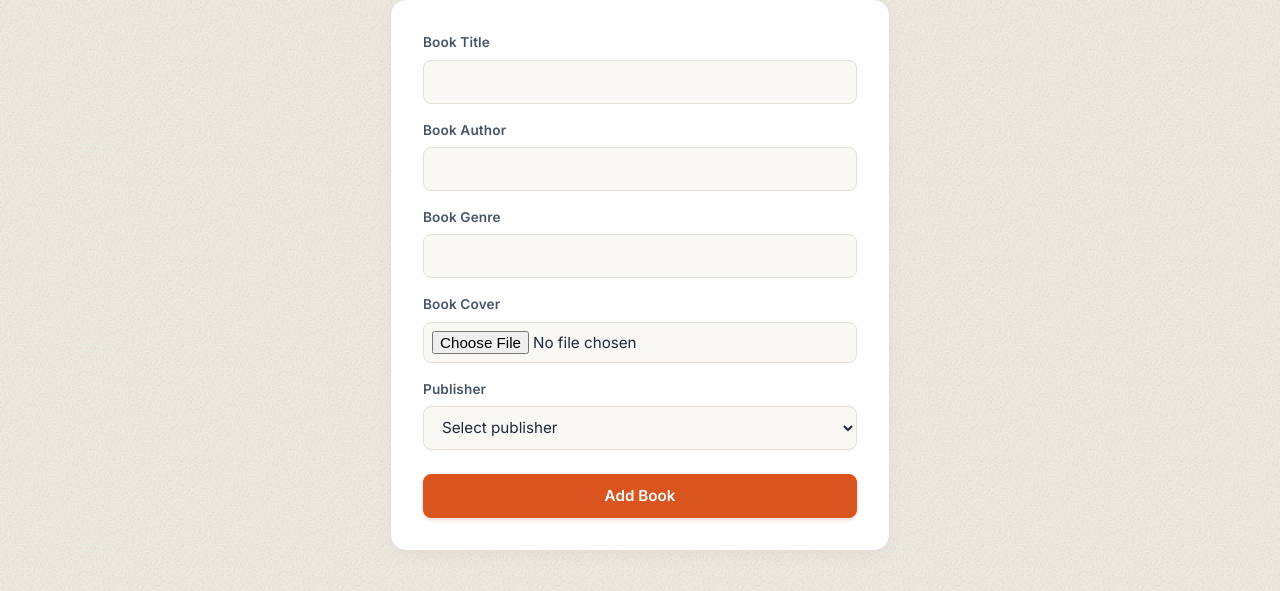
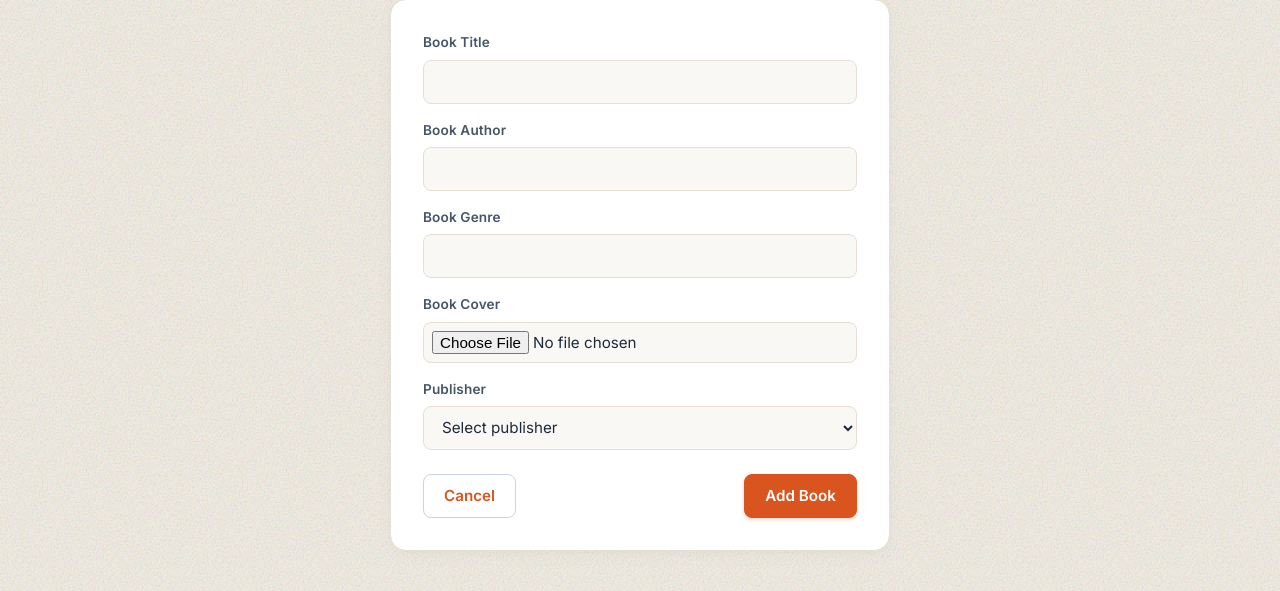
Before and after one commit to Deibuuuu/bookshelf, a Laravel app: page /books/create in a window 1280 px wide. Shown: the part 235-826 px from the top of the page. Run offline with Laravel 12, Linux system fonts and the light colour scheme; a user stored in the database is signed in; data comes from the database, SQL or seed files in the repository; data that the repository does not hold is empty.

Commit message:
style(button): wrap two button into a container

```diff
--- a/resources/views/books/create.blade.php
+++ b/resources/views/books/create.blade.php
@@ -53,7 +53,11 @@
             @error('publisher_id')
                 <p class="error">{{ $message }}</p>
             @enderror
-            <button>Add Book</button>
+            <div class="card-actions-container">
+                <a class="button button-secondary" href="{{ route('books.index') }}">Cancel</a>
+                <button>Add Book</button>
+            </div>
+
 
         </form>
     @endsection
--- a/resources/views/books/edit.blade.php
+++ b/resources/views/books/edit.blade.php
@@ -55,8 +55,10 @@
         @error('publisher_id')
             <p class="error">{{ $message }}</p>
         @enderror
-
-        <button>Update Book</button>
+        <div class="card-actions-container">
+            <a class="button button-secondary" href="{{ route('books.index') }}">Cancel</a>
+            <button class="button button-danger">Update Book</button>
+        </div>
 
     </form>
 @endsection
```
